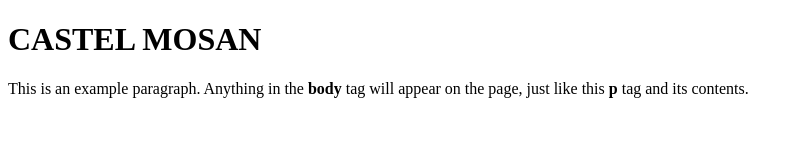
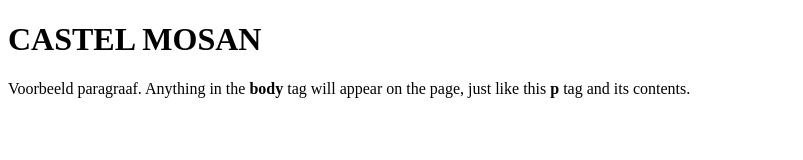
Before and after one commit to KristofDespiere/castel-mosan.be, a plain HTML site: page index.html in a window 1280 px wide. Shown: the whole page, without its empty margins (0-803 px from the left). Drawn offline with Linux system fonts and the light colour scheme.

Commit message:
Castel Mosan update

```diff
--- a/index.html
+++ b/index.html
@@ -5,6 +5,6 @@
   </head>
   <body>
     <h1>CASTEL MOSAN</h1>
-    <p>This is an example paragraph. Anything in the <strong>body</strong> tag will appear on the page, just like this <strong>p</strong> tag and its contents.</p>
+    <p>Voorbeeld paragraaf. Anything in the <strong>body</strong> tag will appear on the page, just like this <strong>p</strong> tag and its contents.</p>
   </body>
 </html>
```
